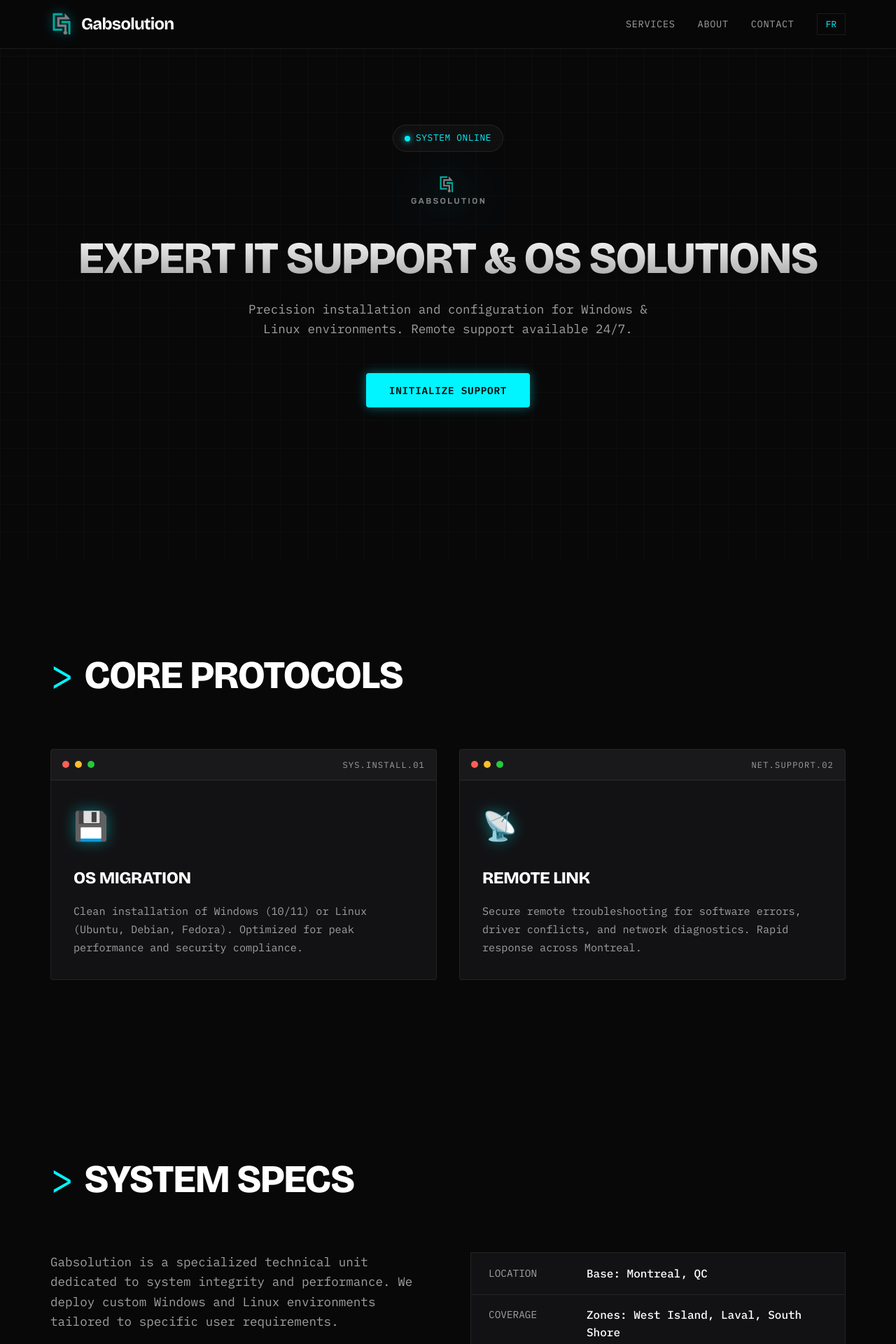
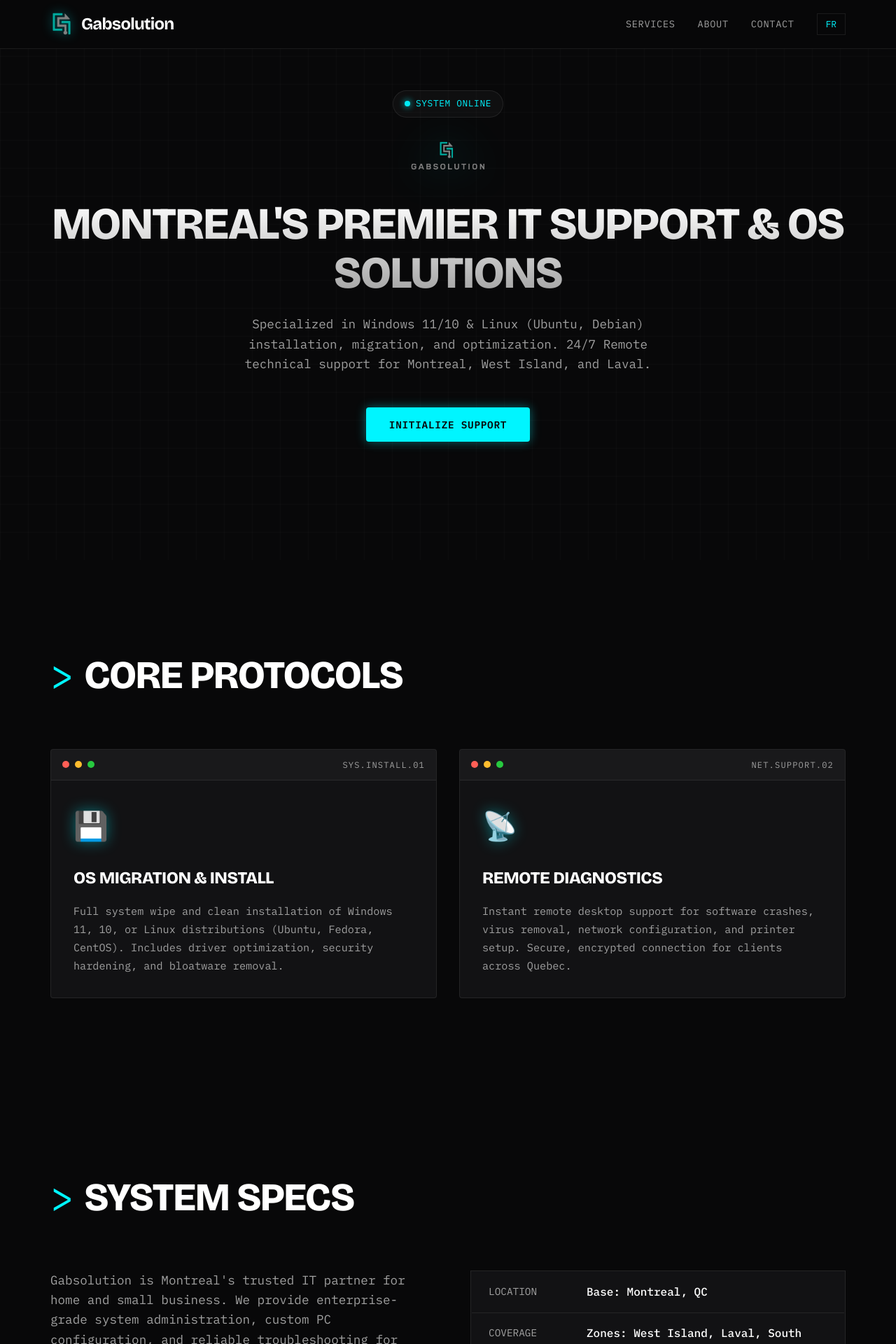
Before and after one commit to bangbangpow1/gabsolution.ca, a React (Vite) app: page / in a window 1280 px wide. Shown: the top 1920 px of the page at 70% size. Built offline with nearby package versions, Linux system fonts and the light colour scheme.

Commit message:
chore(seo): optimize content and meta tags for Montreal IT support keywords

```diff
--- a/index.html
+++ b/index.html
@@ -6,23 +6,23 @@
     <meta name="viewport" content="width=device-width, initial-scale=1.0" />
 
     <!-- SEO Meta Tags -->
-    <title>Gabsolution | IT Support & OS Installation Montreal</title>
-    <meta name="description" content="Professional IT services in Montreal. Expert Windows & Linux installation, remote technical support, and computer maintenance. Bilingual service (EN/FR)." />
-    <meta name="keywords" content="IT Support Montreal, Computer Repair Montreal, Windows Installation, Linux Support Montreal, Remote IT Support, Gabsolution" />
+    <title>Gabsolution | Windows & Linux IT Support Montreal | Remote Tech Services</title>
+    <meta name="description" content="Expert IT support in Montreal. Specialized in Windows 11 & Linux installation, migration, and remote troubleshooting. Serving Montreal, West Island, and Laval. Bilingual (EN/FR)." />
+    <meta name="keywords" content="IT Support Montreal, Computer Repair West Island, Windows 11 Installation, Linux Server Support, Remote Tech Support Quebec, Virus Removal, Gabsolution, Ubuntu Install" />
     <meta name="author" content="Gabsolution" />
 
     <!-- Open Graph / Facebook -->
     <meta property="og:type" content="website" />
     <meta property="og:url" content="https://gabsolution.ca/" />
-    <meta property="og:title" content="Gabsolution | IT Support & OS Installation Montreal" />
-    <meta property="og:description" content="Professional Windows & Linux installation and remote technical support in Montreal. Fast, reliable, and bilingual." />
+    <meta property="og:title" content="Gabsolution | Windows & Linux IT Support Montreal" />
+    <meta property="og:description" content="Professional Windows & Linux installation, migration, and 24/7 remote technical support. Serving the Greater Montreal Area." />
     <meta property="og:image" content="https://gabsolution.ca/Gabsolution-Final.png" />
 
     <!-- Twitter -->
     <meta property="twitter:card" content="summary_large_image" />
     <meta property="twitter:url" content="https://gabsolution.ca/" />
-    <meta property="twitter:title" content="Gabsolution | IT Support & OS Installation Montreal" />
-    <meta property="twitter:description" content="Professional Windows & Linux installation and remote technical support in Montreal." />
+    <meta property="twitter:title" content="Gabsolution | IT Support & OS Solutions" />
+    <meta property="twitter:description" content="Expert Windows & Linux support, OS migration, and remote diagnostics in Montreal." />
     <meta property="twitter:image" content="https://gabsolution.ca/Gabsolution-Final.png" />
 
     <!-- Structured Data for AI & Search Engines -->
@@ -62,8 +62,8 @@
         "closes": "23:59"
       },
       "sameAs": [],
-      "description": "Bilingual IT services provider in Montreal specializing in Windows and Linux operating system installations and remote technical support.",
-      "areaServed": "Montreal, QC"
+      "description": "Montreal's premier IT support for Windows 11 and Linux environments. We specialize in OS migration, clean installations, and secure remote troubleshooting for homes and small businesses.",
+      "areaServed": ["Montreal", "West Island", "Laval", "South Shore", "Quebec"]
     }
     </script>
   </head>
--- a/src/App.tsx
+++ b/src/App.tsx
@@ -12,26 +12,26 @@
       contact: 'Contact',
     },
     hero: {
-      title: 'Expert IT Support & OS Solutions',
-      subtitle: 'Precision installation and configuration for Windows & Linux environments. Remote support available 24/7.',
+      title: 'Montreal\'s Premier IT Support & OS Solutions',
+      subtitle: 'Specialized in Windows 11/10 & Linux (Ubuntu, Debian) installation, migration, and optimization. 24/7 Remote technical support for Montreal, West Island, and Laval.',
       cta: 'Initialize Support',
     },
     services: {
       title: 'Core Protocols',
       os: {
         id: 'SYS.INSTALL.01',
-        title: 'OS Migration',
-        desc: 'Clean installation of Windows (10/11) or Linux (Ubuntu, Debian, Fedora). Optimized for peak performance and security compliance.',
+        title: 'OS Migration & Install',
+        desc: 'Full system wipe and clean installation of Windows 11, 10, or Linux distributions (Ubuntu, Fedora, CentOS). Includes driver optimization, security hardening, and bloatware removal.',
       },
       remote: {
         id: 'NET.SUPPORT.02',
-        title: 'Remote Link',
-        desc: 'Secure remote troubleshooting for software errors, driver conflicts, and network diagnostics. Rapid response across Montreal.',
+        title: 'Remote Diagnostics',
+        desc: 'Instant remote desktop support for software crashes, virus removal, network configuration, and printer setup. Secure, encrypted connection for clients across Quebec.',
       },
     },
     about: {
       title: 'System Specs',
-      content: 'Gabsolution is a specialized technical unit dedicated to system integrity and performance. We deploy custom Windows and Linux environments tailored to specific user requirements.',
+      content: 'Gabsolution is Montreal\'s trusted IT partner for home and small business. We provide enterprise-grade system administration, custom PC configuration, and reliable troubleshooting for complex OS issues.',
       specs: {
         location: 'Base: Montreal, QC',
         zones: 'Zones: West Island, Laval, South Shore',
@@ -47,7 +47,7 @@
     },
     contact: {
       title: 'Establish Uplink',
-      message: 'Ready to solve your IT problems?',
+      message: 'Ready to optimize your infrastructure?',
       namePlaceholder: 'Enter Name',
       emailPlaceholder: 'Enter Email Address',
       messagePlaceholder: 'Command / Message',
@@ -65,26 +65,26 @@
       contact: 'Contact',
     },
     hero: {
-      title: 'Support TI Expert et Solutions OS',
-      subtitle: 'Installation et configuration de précision pour environnements Windows et Linux. Support à distance disponible 24/7.',
+      title: 'Support TI Expert et Solutions OS à Montréal',
+      subtitle: 'Spécialistes en installation Windows 11/10 & Linux (Ubuntu, Debian). Support technique à distance 24/7 pour Montréal, West Island et Laval.',
       cta: 'Initialiser le Support',
     },
     services: {
       title: 'Protocoles Principaux',
       os: {
         id: 'SYS.INSTALL.01',
-        title: 'Migration OS',
-        desc: 'Installation propre de Windows (10/11) ou Linux (Ubuntu, Debian, Fedora). Optimisé pour la performance et la sécurité.',
+        title: 'Migration & Install OS',
+        desc: 'Formatage complet et installation propre de Windows 11, 10 ou Linux (Ubuntu, Fedora). Inclut l\'optimisation des pilotes, la sécurisation du système et la suppression des logiciels inutiles.',
       },
       remote: {
         id: 'NET.SUPPORT.02',
-        title: 'Lien Distant',
-        desc: 'Dépannage à distance sécurisé pour erreurs logicielles et conflits de pilotes. Réponse rapide à travers Montréal.',
+        title: 'Diagnostic à Distance',
+        desc: 'Assistance à distance immédiate pour pannes logicielles, suppression de virus, configuration réseau et imprimantes. Connexion sécurisée et cryptée partout au Québec.',
       },
     },
     about: {
       title: 'Spécifications Système',
-      content: 'Gabsolution est une unité technique spécialisée dédiée à l\'intégrité et la performance des systèmes. Nous déployons des environnements Windows et Linux personnalisés.',
+      content: 'Gabsolution est votre partenaire TI de confiance à Montréal pour la maison et les PME. Nous offrons une administration système de niveau entreprise et un dépannage fiable pour les problèmes d\'OS complexes.',
       specs: {
         location: 'Base : Montréal, QC',
         zones: 'Zones : West Island, Laval, Rive-Sud',
@@ -100,7 +100,7 @@
     },
     contact: {
       title: 'Établir la Liaison',
-      message: 'Prêt à résoudre vos problèmes ?',
+      message: 'Prêt à optimiser votre infrastructure ?',
       namePlaceholder: 'Entrez Votre Nom',
       emailPlaceholder: 'Entrez Votre Courriel',
       messagePlaceholder: 'Commande / Message',
```
